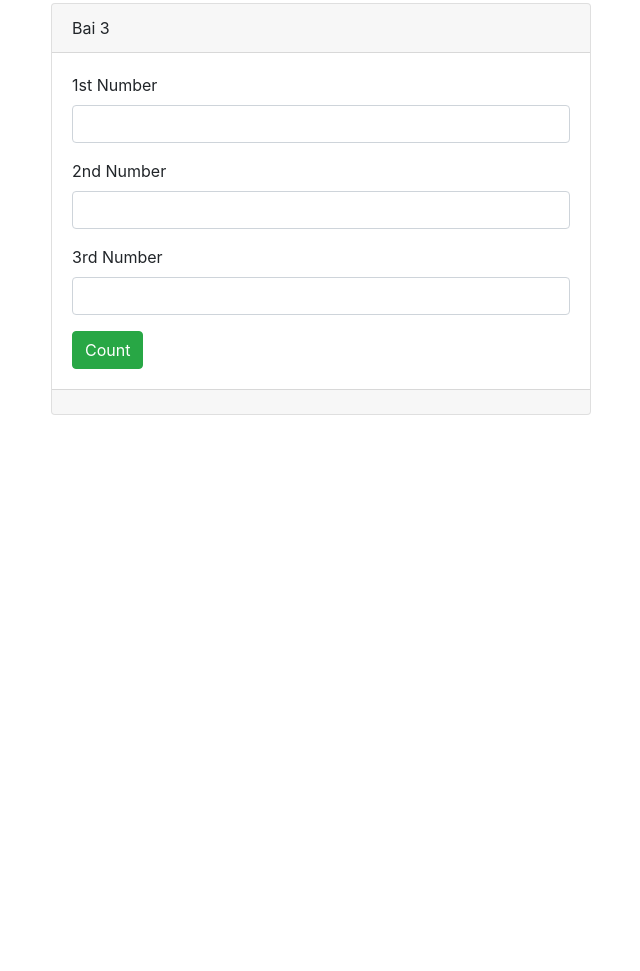
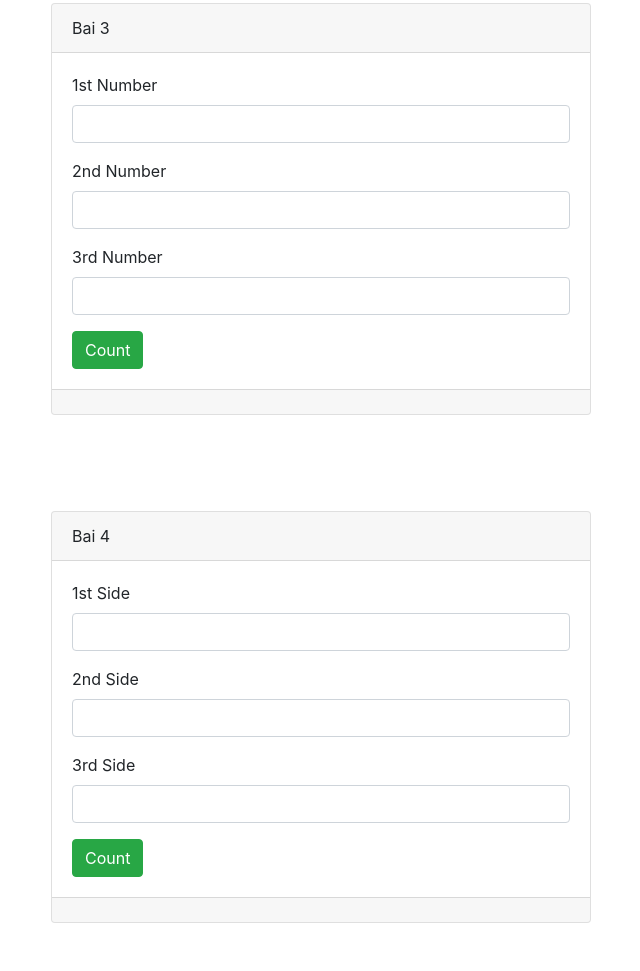
Before and after one commit to tung1812/BaitapJSbuoi4, a plain HTML site: page index.html in a window 1280 px wide. Shown: the part 945-1916 px from the top of the page, without its empty margins (34-674 px from the left). Before the commit the page ends 1408 px from the top, so only its background shows below. Drawn offline with nearby package versions, Linux system fonts and the light colour scheme.

Commit message:
Update index.html

```diff
--- a/index.html
+++ b/index.html
@@ -10,7 +10,7 @@
     <link rel="stylesheet" href="https://stackpath.bootstrapcdn.com/bootstrap/4.3.1/css/bootstrap.min.css" integrity="sha384-ggOyR0iXCbMQv3Xipma34MD+dH/1fQ784/j6cY/iJTQUOhcWr7x9JvoRxT2MZw1T" crossorigin="anonymous">
   </head>
   <body>
-    <h1 class="text-center">Bai Tap JS buoi 4</h1>
+    <h1 class="text-center">Bai Tap JS buoi 2 va 3</h1>
 
     <!-- Bai 1 -->
     <section id="bai1" class="py-5">
@@ -96,6 +96,37 @@
             </div>
         </div>
     </section>
+
+    <!-- Bai 4 -->
+    <section id="bai4" class="py-5">
+        <div class="container">
+            <div class="row">
+                <div class="col-md-6">
+                    <div class="card">
+                        <div class="card-header">
+                            Bai 4
+                        </div>
+                        <div class="card-body">
+                            <div class="form-group">
+                                <label for="">1st Side</label>
+                                <input id="side1" type="number" class="form-control">
+                            </div>
+                            <div class="form-group">
+                                <label for="">2nd Side</label>
+                                <input id="side2" type="number" class="form-control">
+                            </div>
+                            <div class="form-group">
+                                <label for="">3rd Side</label>
+                                <input id="side3" type="number" class="form-control">
+                            </div>
+                            <button class="btn btn-success" onclick="triangle()">Count</button>
+                        </div>
+                        <div id="footer4" class="card-footer text-muted"></div>
+                    </div>
+                </div>
+            </div>
+        </div>
+    </section>
     <!-- Optional JavaScript -->
     <!-- jQuery first, then Popper.js, then Bootstrap JS -->
     <script src="https://code.jquery.com/jquery-3.3.1.slim.min.js" integrity="sha384-q8i/X+965DzO0rT7abK41JStQIAqVgRVzpbzo5smXKp4YfRvH+8abtTE1Pi6jizo" crossorigin="anonymous"></script>
@@ -105,6 +136,6 @@
     <script src="./bai1.js"></script>
     <script src="./bai2.js"></script>
     <script src="./bai3.js"></script>
-    <!-- <script src="./bai4.js"></script> -->
+    <script src="./bai4.js"></script>
   </body>
 </html>
```
